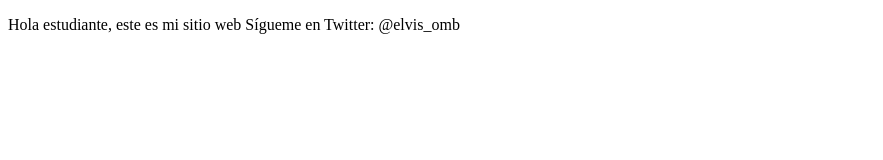
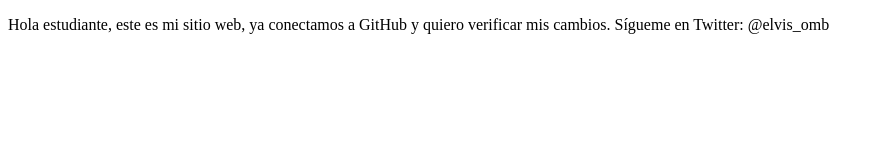
Before and after one commit to ElvisM7/ProyectoDemoCursoPrework, a plain HTML site: page index.html in a window 1280 px wide. Shown: the whole page, without its empty margins (0-883 px from the left). Drawn offline with Linux system fonts and the light colour scheme.

Commit message:
Cambios: agregué el avance

```diff
--- a/index.html
+++ b/index.html
@@ -8,7 +8,8 @@
 </head>
 <body>
     <p>
-        Hola estudiante, este es mi sitio web
+        Hola estudiante, este es mi sitio web, ya conectamos a GitHub y
+        quiero verificar mis cambios.
         Sígueme en Twitter: @elvis_omb
 
     </p>
```
